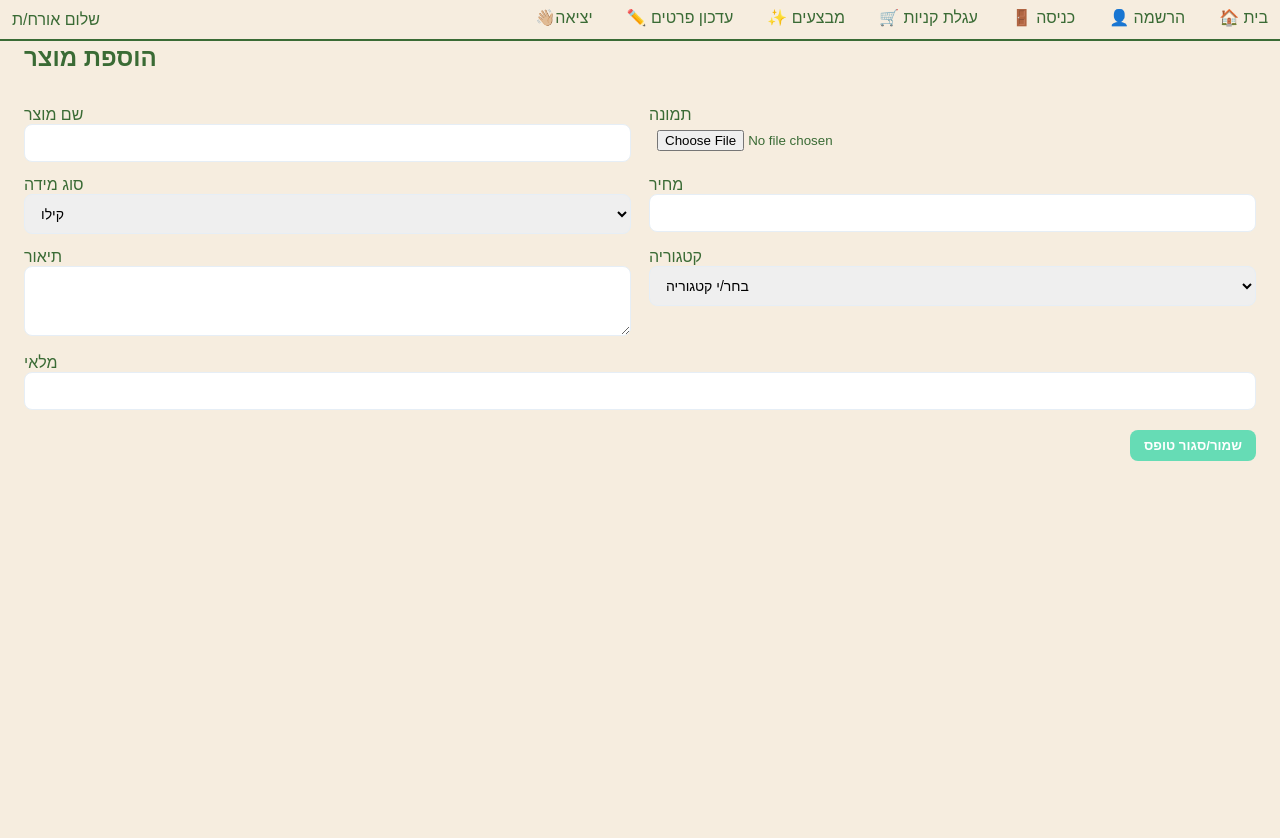
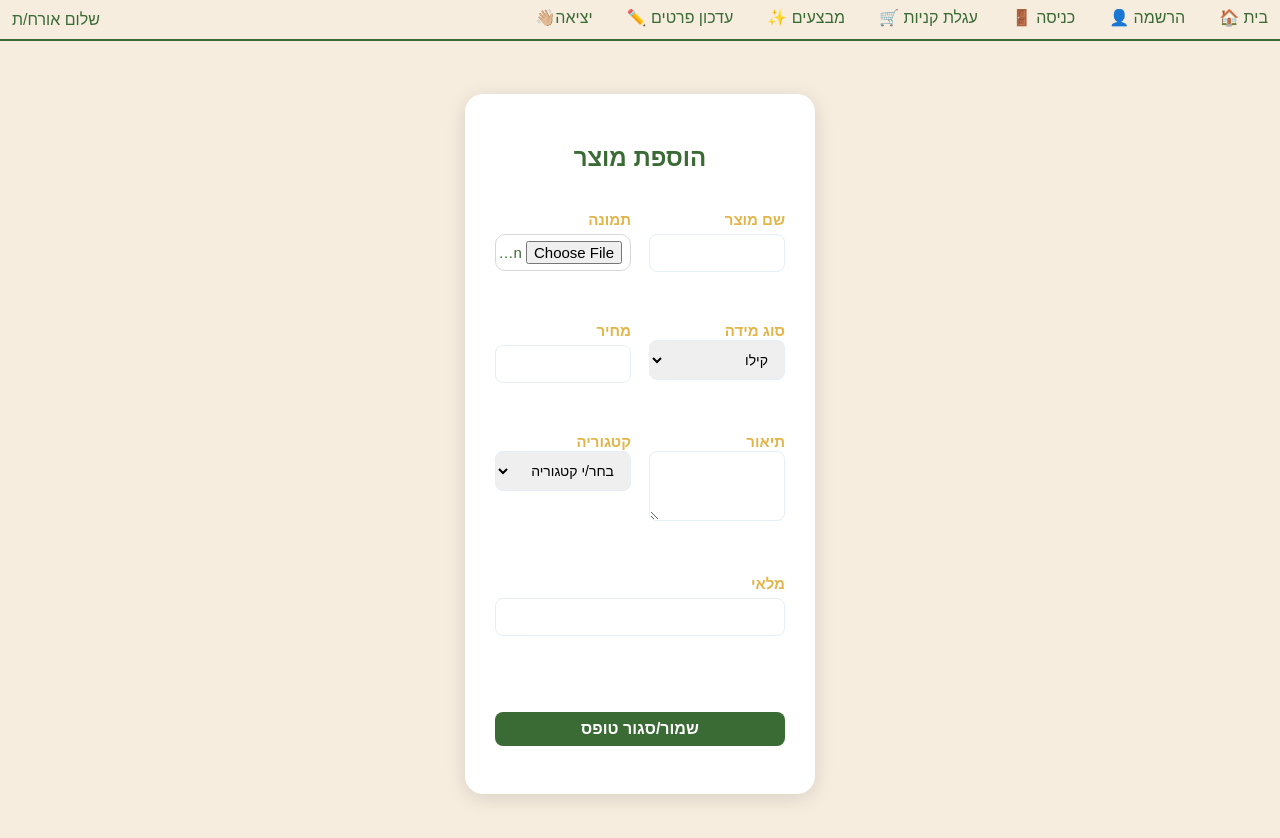
Before and after one commit to gold410/finish-project-server-client, a React (Create React App) app in the folder client/: page /add-product-form in a window 1280 px wide. Shown: the top 838 px of the page. Before the commit the page ends 800 px from the top, so only its background shows below. Built offline with nearby package versions, Linux system fonts and the light colour scheme.

Commit message:
change title and add logo , css for login and input search

```diff
--- a/client/public/index.html
+++ b/client/public/index.html
@@ -2,14 +2,14 @@
 <html lang="en">
   <head>
     <meta charset="utf-8" />
-    <link rel="icon" href="%PUBLIC_URL%/favicon.ico" />
+    <link rel="icon" href="%PUBLIC_URL%/logo.png" />
     <meta name="viewport" content="width=device-width, initial-scale=1" />
     <meta name="theme-color" content="#000000" />
     <meta
       name="description"
       content="Web site created using create-react-app"
     />
-    <link rel="apple-touch-icon" href="%PUBLIC_URL%/logo192.png" />
+    <link rel="apple-touch-icon" href="%PUBLIC_URL%/logo.png" />
     <!--
       manifest.json provides metadata used when your web app is installed on a
       user's mobile device or desktop. See https://developers.google.com/web/fundamentals/web-app-manifest/
@@ -24,7 +24,7 @@
       work correctly both with client-side routing and a non-root public URL.
       Learn how to configure a non-root public URL by running `npm run build`.
     -->
-    <title>React App</title>
+    <title>חנות ירקות</title>
   </head>
   <body>
     <noscript>You need to enable JavaScript to run this app.</noscript>
--- a/client/src/App.css
+++ b/client/src/App.css
@@ -63,6 +63,10 @@ body{
     font-size: 0.9rem;
     margin-bottom: 10px;
     color: #3a6b35;
+}
+
+.product-inventory{
+    color: #e3b448;
 }
 
 .delete-btn ,.update-btn ,.basket-btn,.sale-btn{
@@ -137,7 +141,7 @@ font-weight:600;
 
 
 .btn.save{
-background:#66dcb5;
+background:#3a6b35;
 color:#fff;
 }
 
@@ -383,3 +387,86 @@ gap:14px 18px;
   margin-left: auto;
 
 }
+
+/* עטיפה כללית */
+form {
+  width: 350px;
+  margin: 70px auto;
+  padding: 30px;
+  background: #ffffff;
+  border-radius: 18px;
+  box-shadow: 0px 4px 20px rgba(0, 0, 0, 0.12);
+  text-align: right;
+  direction: rtl;
+  font-family: 'Alef', sans-serif;
+}
+
+/* הכותרת */
+form h2 {
+  text-align: center;
+  margin-bottom: 25px;
+  color: #3a6b35;
+  font-size: 24px;
+  font-weight: 600;
+}
+
+/* תיבת קלט */
+form input {
+  width: 100%;
+  padding: 12px;
+  border: 1.5px solid #d7d7d7;
+  border-radius: 10px;
+  margin-top: 5px;
+  font-size: 15px;
+  transition: 0.2s;
+}
+
+/* כפתור */
+form button {
+  width: 100%;
+  background: #3a6b35;
+  color: white;
+  padding: 12px;
+  font-size: 16px;
+  border: none;
+  margin-top: 20px;
+  border-radius: 10px;
+  cursor: pointer;
+  transition: 0.25s;
+  font-weight: 600;
+}
+
+/* אפקט העלאת צבע */
+form button:hover {
+  background: #4a8144;
+}
+
+/* עיטוף השדות */
+form div {
+  margin-bottom: 18px;
+}
+
+/* הלייבלים */
+form label {
+  font-weight: 600;
+  color: #e3b448;
+  font-size: 15px;
+}
+/* עיצוב שדה החיפוש */
+.search {
+  width: 300px;
+  font-size: 16px;
+  border-radius: 12px;
+  border: 2px solid #cfcfcf;
+  outline: none;
+  transition: 0.25s ease;
+  background-color: #ffffff;
+  direction: rtl;
+  cursor: text;
+  background-repeat: no-repeat;
+}
+
+/* אפקט פוקוס */
+.search:focus {
+  border-color: #e3b448;
+}
--- a/client/src/featuers/product/productList.js
+++ b/client/src/featuers/product/productList.js
@@ -19,7 +19,6 @@ const ProductList = () => {
   const [quantities,setQuantities]= useState({})
   const [selectCategory, setSelectCategory] = useState("all");
   const [search,setSearch]=useState("")
-  const [price,setPrice] = useState("")
   const [oldPrice, setOldPrice] = useState({});
 
   const user=useSelector(state=>state.auth.user)
@@ -106,11 +105,15 @@ useEffect(() => {
           const quentity=quantities[product._id]||1
           return(
           <div key={product._id} className="product-container">
+            {/* תמונה */}
               <img className="product-image" src={`http://127.0.0.1:9636${product.image}`} alt={product.productName} />
             <div className="product-info">
+              {/* שם מוצר */}
               <h2 className="product-name">{product.productName}</h2>
               {/* <p className="product-unit">{product.unitType}</p> */}
+              {/* תאור */}
               <p className="product-description">{product.description}</p>
+              {/* כמות */}
               <div className="field">
               {/* <label htmlFor={`quentity-${product._id}`}>{product.unitType}</label> */}
               <div className="controler">
@@ -126,6 +129,7 @@ useEffect(() => {
                 }}/>
               </div>
               </div>
+              {/* מחיר */}
               {/* הצגת מחיר ישן וחדש -סייל  */}
               <div className="product-price">
                 {oldPrice[product._id] && oldPrice[product._id] > product.price && (
@@ -141,6 +145,10 @@ useEffect(() => {
                 <span style={{ fontWeight: "bold", fontSize: "18px" }}>
                   ₪{product.price}
                 </span>
+              </div>
+              {/* מלאי */}
+              <div className="product-inventory">
+               <h2>  ({product.inventory}) מלאי</h2>
               </div>
 
               {user?.roles==="User"&&(
```
Also changed, not shown: client/public/logo.png (added).
